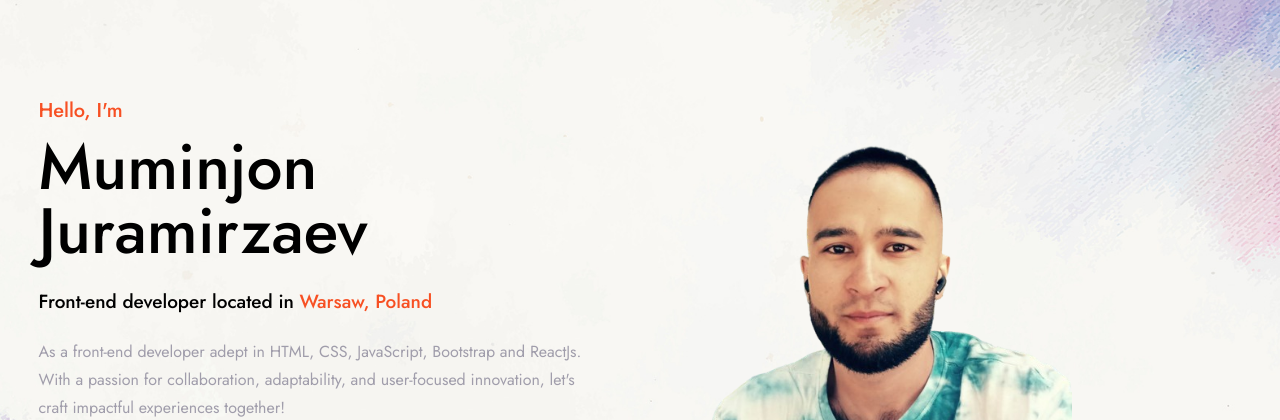
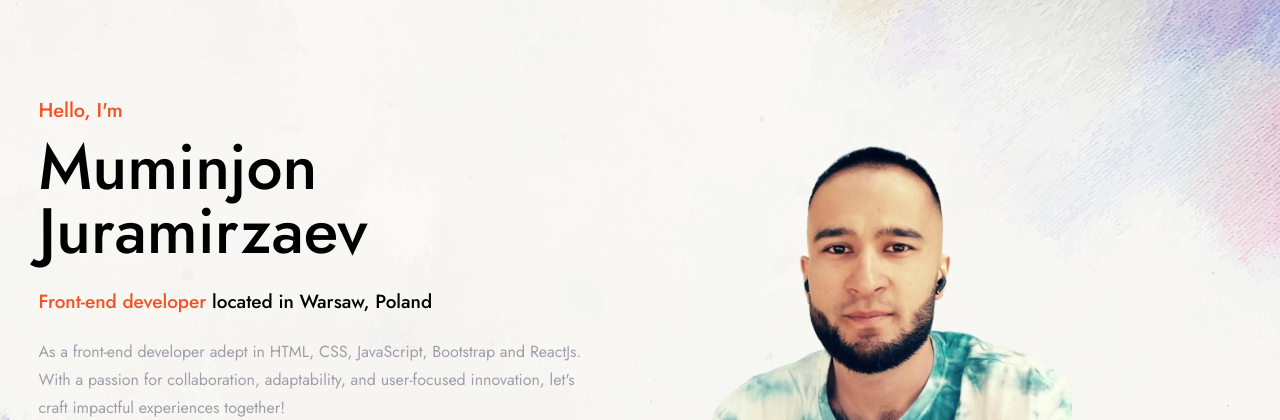
Before and after one commit to muminDev/myPortfolioV2.0, a plain HTML site: page index.html in a window 1280 px wide. Shown: the part 77-497 px from the top of the page. Drawn offline with nearby package versions, Linux system fonts and the light colour scheme.

Commit message:
main title modified

```diff
--- a/index.html
+++ b/index.html
@@ -43,7 +43,7 @@
       <div class="home-text">
         <h3>Hello, I'm</h3>
         <h1>Muminjon Juramirzaev</h1>
-        <h5>Front-end developer located in <span>Warsaw, Poland</span></h5>
+        <h5><span>Front-end developer</span> located in Warsaw, Poland</h5>
         <p>
           As a front-end developer adept in HTML, CSS, JavaScript, Bootstrap and
           ReactJs. With a passion for collaboration, adaptability, and
```
